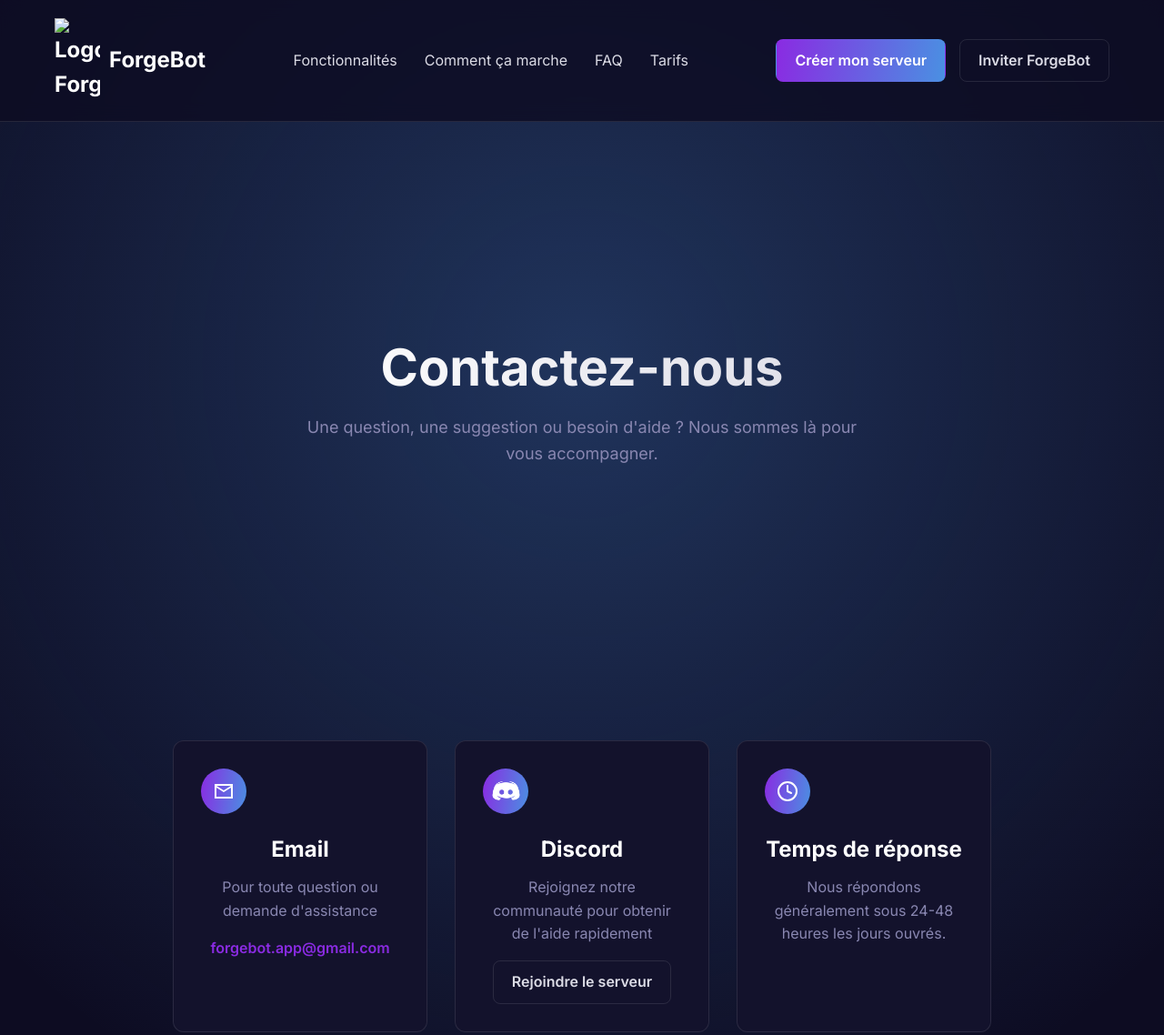
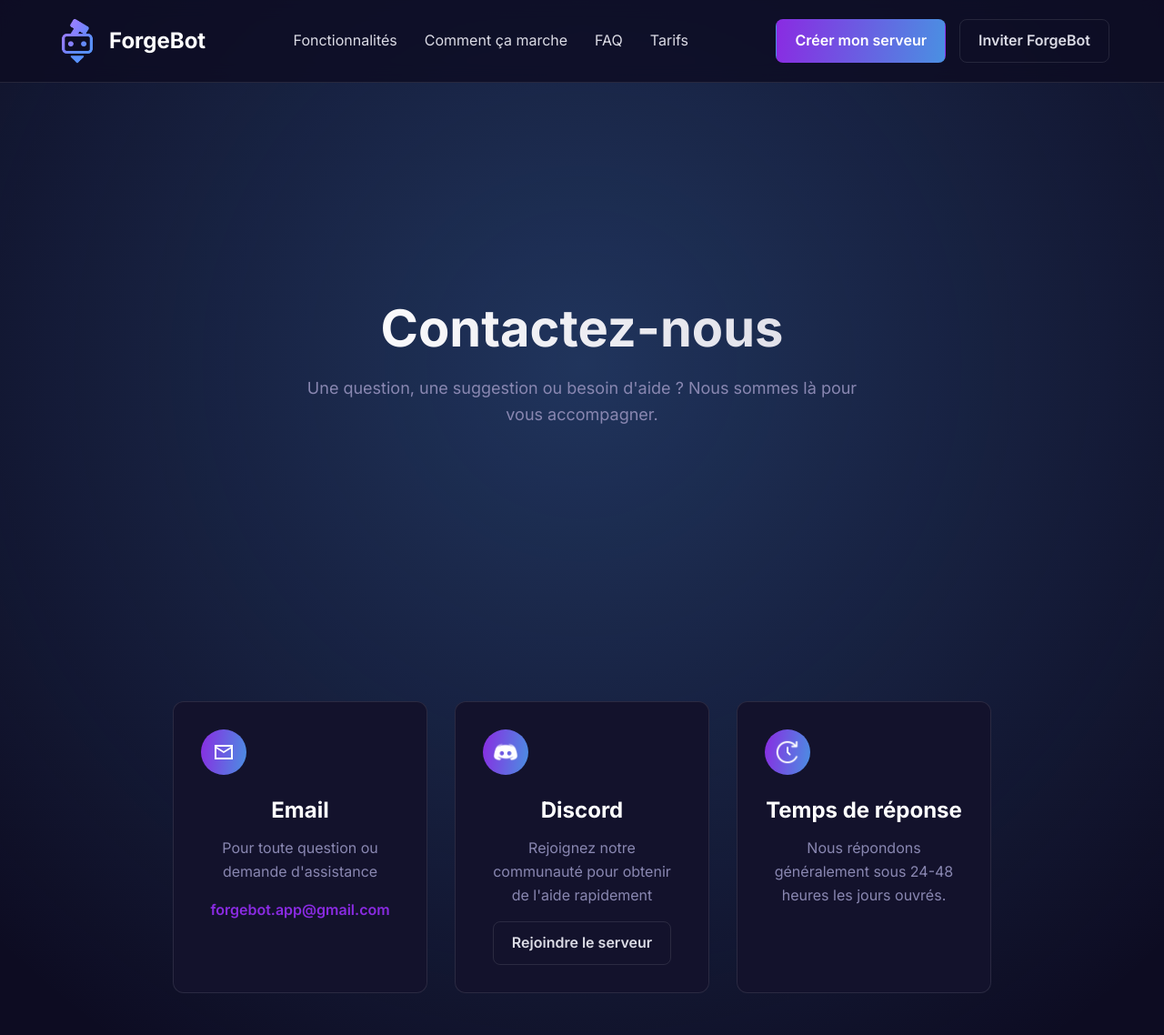
Before and after one commit to YelloWorld5847/ForgeX, a website: page contact.html in a window 1280 px wide. Shown: the top 1138 px of the page at 91% size. Drawn offline with nearby package versions, Linux system fonts and the light colour scheme; the site is published under a folder, as on GitHub Pages, so addresses that start at the root find nothing.

Commit message:
correction de petit bug en local

```diff
--- a/contact.html
+++ b/contact.html
@@ -20,7 +20,7 @@
         <div class="container">
             <nav>
                 <a href="index.html" class="logo">
-                    <img src="/assets/img/Logo_ForgeBot_PNG.png" alt="Logo ForgeBot" class="logo-img">
+                    <img src="assets/img/Logo_ForgeBot_PNG.png" alt="Logo ForgeBot" class="logo-img">
                     ForgeBot
                 </a>
                 <ul class="nav-links">
@@ -72,7 +72,7 @@
 
                     <div class="feature-card animate-on-scroll" style="text-align: center;">
                         <div class="icon-wrapper">
-                            <img src="img/discorde.png" alt="logo discord" style="width: 35px; height: auto;">
+                            <img src="img/discorde.png" alt="logo discord" style="width: 30px; height: auto;">
                         </div>
                         <h3>Discord</h3>
                         <p style="margin-bottom: 1rem;">Rejoignez notre communauté pour obtenir de l'aide rapidement</p>
@@ -83,7 +83,9 @@
                     </div>
 
                     <div class="feature-card animate-on-scroll" style="text-align: center;">
-                        <div class="icon-wrapper"><i data-feather="clock"></i></div>
+                        <div class="icon-wrapper">
+                            <img src="img/avance-dans-le-temps.png" alt="logo discord" style="width: 30px; height: auto;">
+                        </div>
                         <h3>Temps de réponse</h3>
                         <p>Nous répondons généralement sous 24-48 heures les jours ouvrés.</p>
                     </div>
```
Also changed, not shown: generator.html (+1 -1 lines), index.html (+1 -1 lines), mentions.html (+1 -1 lines), success.html (+1 -1 lines), img/avance-dans-le-temps.png (added).
